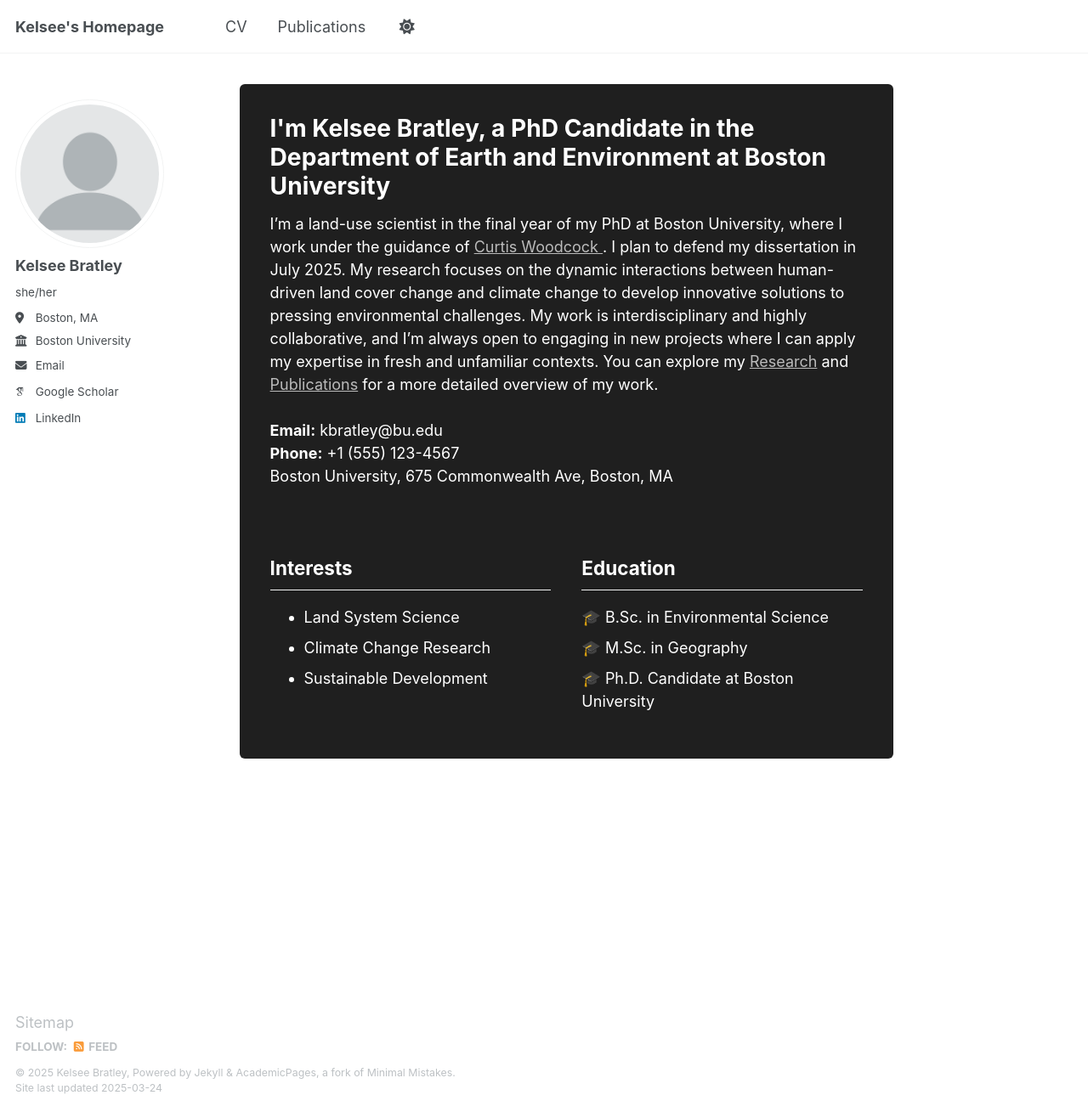
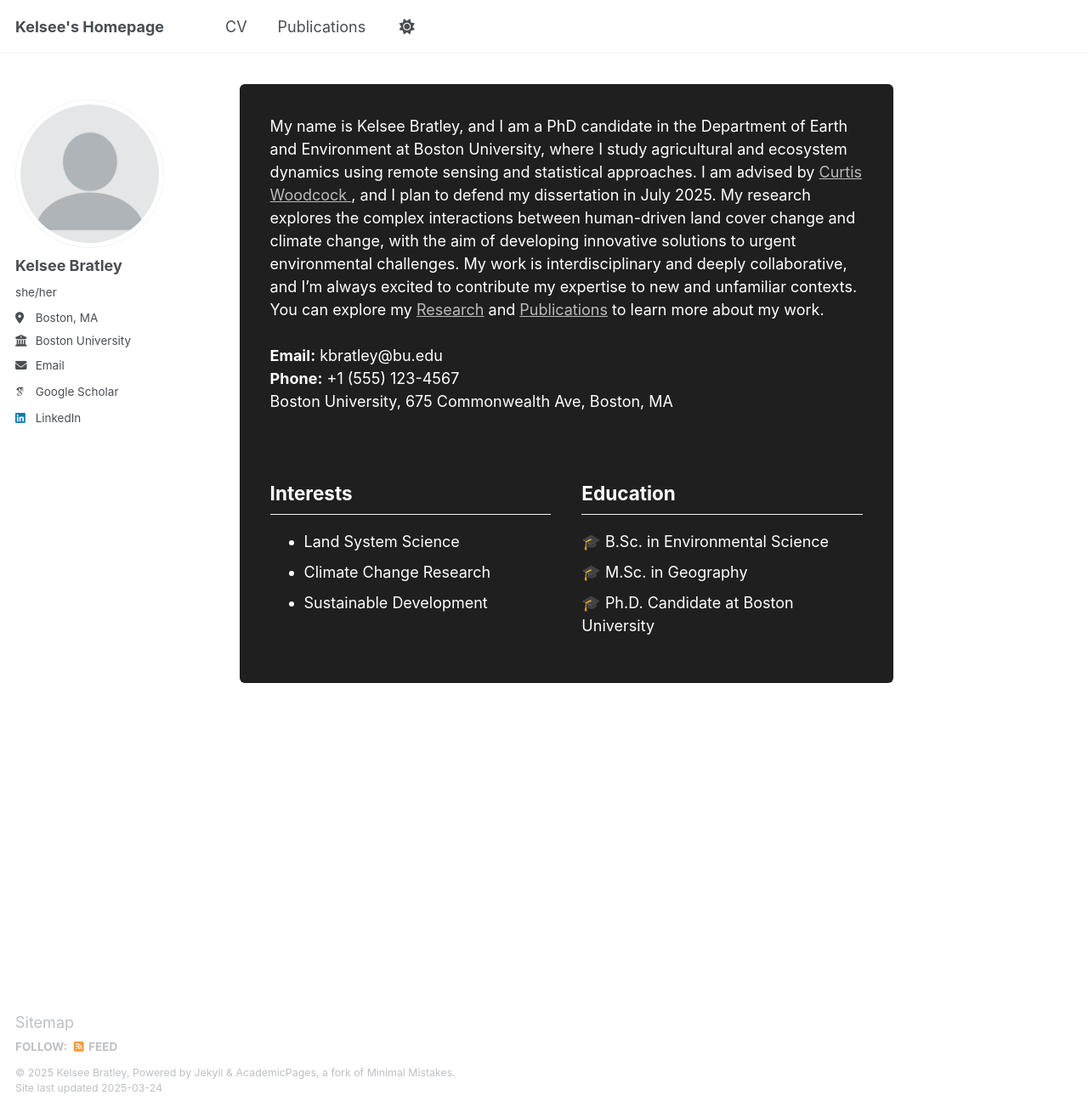
Before and after one commit to kbratley/kbratley.github.io, a Jekyll site: the page built from _pages/about.md, in a window 1280 px wide and 1309 px high. Shown: the whole window at 85% size. Built offline with Jekyll 4.4.1, drawn with Linux system fonts in a browser that asks for light colours; some web fonts are replaced; our own code applies the rules of GitHub Pages for plain Markdown files.

Commit message:
Update about.md

```diff
--- a/_pages/about.md
+++ b/_pages/about.md
@@ -7,25 +7,20 @@
   border-radius: 6px;
 ">
 
-  <!-- Main Intro Heading -->
-  <h1 style="margin-top: 0;">
-    I'm Kelsee Bratley, a PhD Candidate in the Department of Earth and Environment at Boston University
-  </h1>
+  <!-- Updated Intro Text -->
+ <p>
+  My name is Kelsee Bratley, and I am a PhD candidate in the Department of Earth and Environment at Boston University, where I study agricultural and ecosystem dynamics using remote sensing and statistical approaches. I am advised by
+  <a href="https://scholar.google.com/citations?user=vf8DeC4AAAAJ&hl=en" style="color: #bbb;">
+    Curtis Woodcock
+  </a>, and I plan to defend my dissertation in July 2025.
 
-  <!-- Updated Intro Text -->
-  <p>
-    I’m a land-use scientist in the final year of my PhD at Boston University, where I work under the guidance of
-    <a href="https://scholar.google.com/citations?user=vf8DeC4AAAAJ&hl=en" style="color: #bbb;">
-      Curtis Woodcock
-    </a>.
-    I plan to defend my dissertation in July 2025. My research focuses on the dynamic interactions between
-    human-driven land cover change and climate change to develop innovative solutions to pressing environmental
-    challenges. My work is interdisciplinary and highly collaborative, and I’m always open to engaging in new projects
-    where I can apply my expertise in fresh and unfamiliar contexts. You can explore my
-    <a href="/research" style="color: #bbb;">Research</a> and
-    <a href="/publications" style="color: #bbb;">Publications</a>
-    for a more detailed overview of my work.
-  </p>
+  My research explores the complex interactions between human-driven land cover change and climate change, with the aim of developing innovative solutions to urgent environmental challenges. My work is interdisciplinary and deeply collaborative, and I’m always excited to contribute my expertise to new and unfamiliar contexts.
+
+  You can explore my
+  <a href="/research" style="color: #bbb;">Research</a> and
+  <a href="/publications" style="color: #bbb;">Publications</a>
+  to learn more about my work.
+</p>
 
   <!-- Contact / Location Info -->
   <p style="margin-top: 1.5rem;">
```
